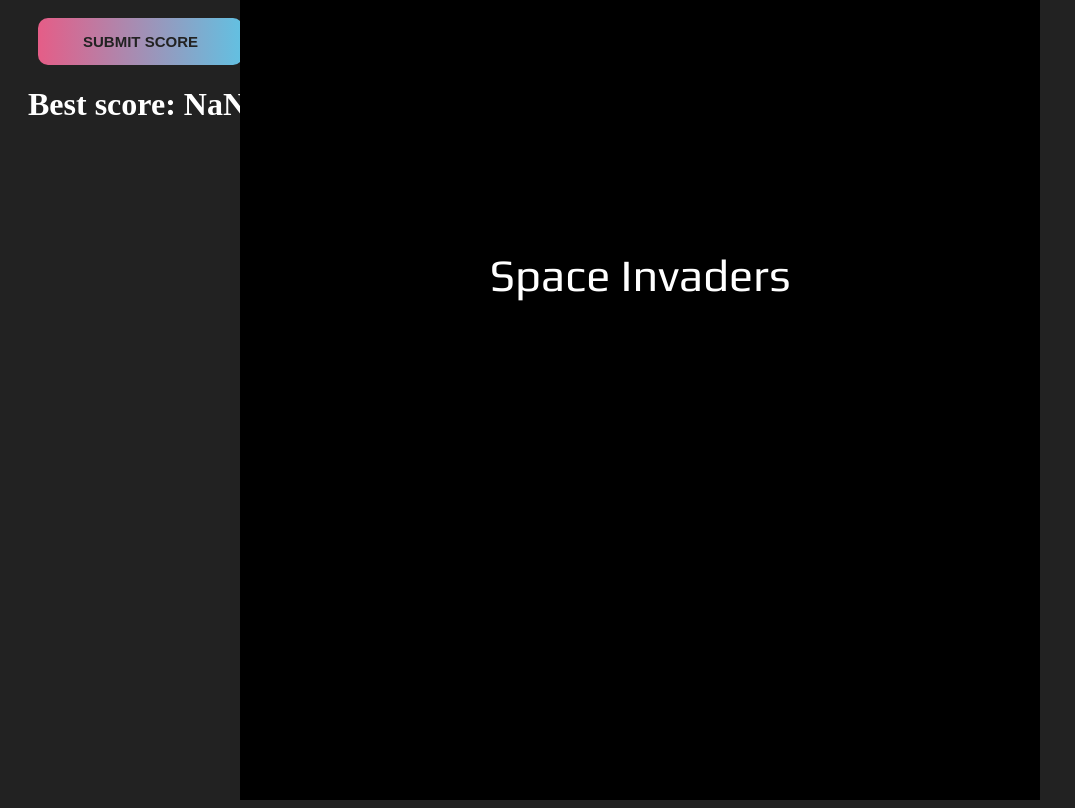
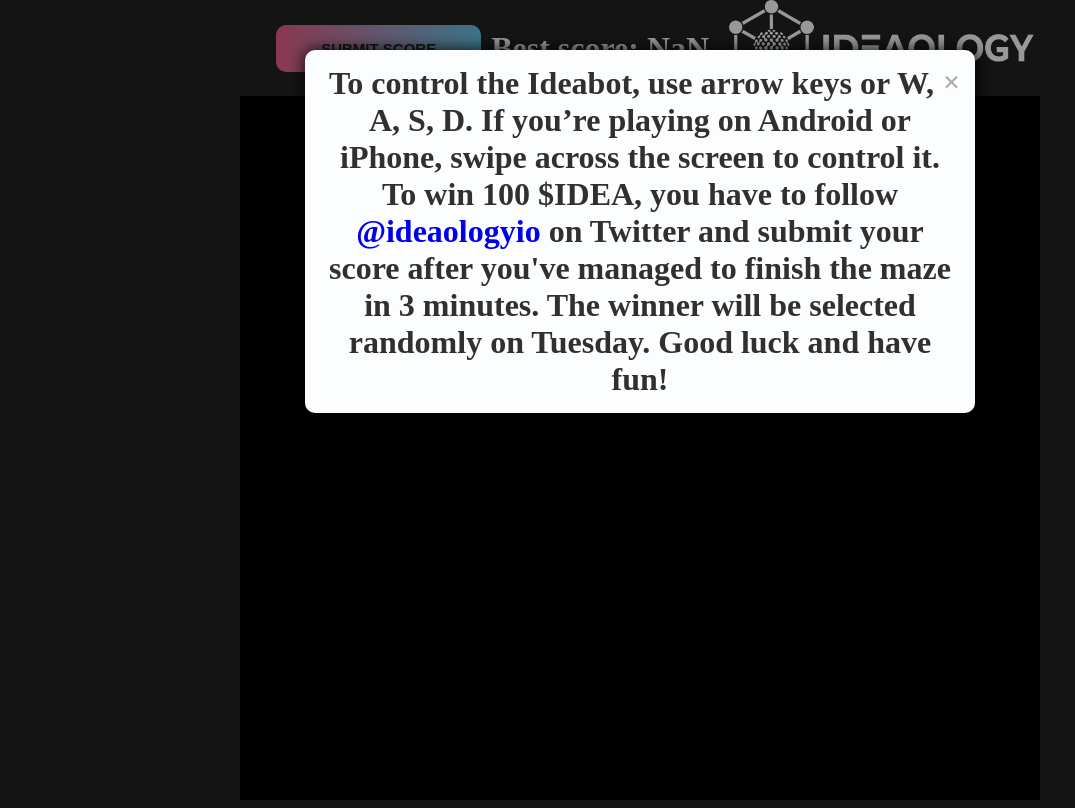
Before and after one commit to Cores13/space_invaders, a plain HTML site: page index.html in a window 1280 px wide. Shown: the whole page, without its empty margins (0-1075 px from the left). Drawn offline with nearby package versions, Linux system fonts and the light colour scheme; some packages are replaced by stand-ins of ours; a script that the page names is missing.

Commit message:
Dev done

```diff
--- a/index.html
+++ b/index.html
@@ -7,17 +7,37 @@
     <link href='https://fonts.googleapis.com/css?family=Play:400,700' rel='stylesheet' type='text/css'>
     <link rel="stylesheet" href="style.css">
 
-    <title>Document</title>
+    <title>Idea Invaders</title>
+    <link rel="shortcut icon" type="image/jpg" href="img/logo.png"/>
+    <link rel="icon" type="image/png" href="img/logo.png"/>
+
+    <script type="text/javascript" src="https://cdnjs.cloudflare.com/ajax/libs/jquery/3.3.1/jquery.min.js"></script>
+    <script type="text/javascript" src="https://cdnjs.cloudflare.com/ajax/libs/jquery.touchswipe/1.6.18/jquery.touchSwipe.min.js"></script>
+    <script src='https://cdnjs.cloudflare.com/ajax/libs/jquery.touchswipe/1.6.18/jquery.touchSwipe.min.js'></script>
 </head>
 
 <body ontouchstart="touchStart(event)"
 ontouchmove="touchMove(event)"
 ontouchend="touchEnd()">
-    <div id="view">
+
+<div class='modal' id='modal'>
+    <!-- MODAL CONTENT -->
+          <div class='content'>
+    <!-- For the close button -->
+              <span class="close" id='close'>&times;</span>
+    <!-- Actual content -->
+              <div>
+                <h1 style="color: #303030;">To control the Ideabot, use arrow keys or W, A, S, D. If you’re playing on Android or iPhone, swipe across the screen to control it. To win 100 $IDEA, you have to follow <a id="twitter" target="_blank" href="https://twitter.com/ideaologyio?lang=hr" style="text-decoration:none;">@ideaologyio</a> on Twitter and submit your score after you've managed to finish the maze in 3 minutes. The winner will be selected randomly on Tuesday. Good luck and have fun!</h1>
+              </div>
+          </div>
+      </div>
+
+    <div class="container">
         <!-- FORM -->
         <div class="center">
             <button id="show-form">Submit score</button>
             <h1 class="score"></h1>
+            <img src="/logo-white.png" alt="" class="logo">
         </div>
         <div class="popup">
             <div class="close-btn">&times;</div>
@@ -37,6 +57,8 @@ ontouchend="touchEnd()">
             </div>
         </div>
 
+
+
     <canvas id="game-canvas" width="640" height="640"></canvas>
 </div>
 
--- a/index.js
+++ b/index.js
@@ -1,7 +1,3 @@
-/* Simple JavaScript Inheritance
- * By John Resig http://ejohn.org/
- * MIT Licensed.
- */
 // Inspired by base2 and Prototype
 (function(){
     var initializing = false, fnTest = /xyz/.test(function(){xyz;}) ? /\b_super\b/ : /.*/;
@@ -851,3 +847,26 @@ document.querySelector('.score').innerHTML = "Best score: "+ parseInt(localStora
 
 //SCORE MESSAGE
 document.querySelector('#message').innerHTML = ""+ parseInt(localStorage.getItem("best"));
+
+$(document).ready(function ()
+{
+//select the close by class and apply a click even listener
+  $(".close").on("click", function ()
+	{
+		//select the modal element by id , and apply display none when close is clicked
+		//this will close the modal on click
+		$("#modal").css("display", "none")
+	});
+
+});
+
+//this code snippent will check if the modal is present or not at the first session / loading
+//of the page, and if not then the display property of the modal will be set to block
+//and the modal shall appear
+if(sessionStorage.getItem('#modal') !== 'true'){
+  $('#modal').css('display','block');
+//then the modal will be set true in the current session due to which the modal won't
+//reappear on the refresh, we need to reload the page in a new tab to make the modal
+//reappear.
+sessionStorage.setItem('#ad_modal','true');
+}
--- a/style.css
+++ b/style.css
@@ -1,3 +1,6 @@
+* {
+    margin: 0 auto;
+}
 body, html{
     background-color: #222;
     width: 100%;
@@ -5,10 +8,20 @@ body, html{
     overflow: hidden;
   }
 
+  .container {
+      display: flex;
+      flex-direction: column;
+  }
+  .logo {
+      padding-left: 20px;
+      height: 6rem;
+      width: auto;
+  }
+
   canvas {
     display: block;
     margin: auto;
-    position :absolute;
+    /* position :absolute; */
     top: 0;
     left: 0;
     right: 0;
@@ -24,6 +37,10 @@ body, html{
   }
   .center {
     padding-left: 20px;
+    display: flex;
+    flex-direction: row;
+    justify-content: center;
+    align-items: center;
 }
 .center button {
     padding:10px 20px;
@@ -120,3 +137,43 @@ body, html{
     border-radius:10px;
     cursor:pointer;
 }
+
+
+.modal {
+	position: fixed;
+	z-index: 9999;
+	padding: 50px 0 50px 0;
+	left: 0;
+	top: 0;
+	width: 100%;
+	height: 100%;
+	overflow: auto;
+	background-color: rgba(0, 0, 0, .4);
+	display: none;
+}
+
+.content {
+	width: 50%;
+  border: none;
+  background-color: #fbfdfe;
+	margin: auto;
+	padding: 15px;
+	border-radius: 10px;
+	overflow: hidden;
+	text-align: center;
+	box-shadow: 1px 1px 14px 3px rgba(0,0,0,0.75);
+}
+
+.close {
+	color: #aaa;
+	float: right;
+	font-size: 30px;
+	font-weight: 700
+}
+
+.close:focus,
+.close:hover {
+	color: #000;
+	text-decoration: none;
+	cursor: pointer
+}
```
Also changed, not shown: logo-white.png (added), logo.png (added). Lines whose indentation alone changed are shown as unchanged.
